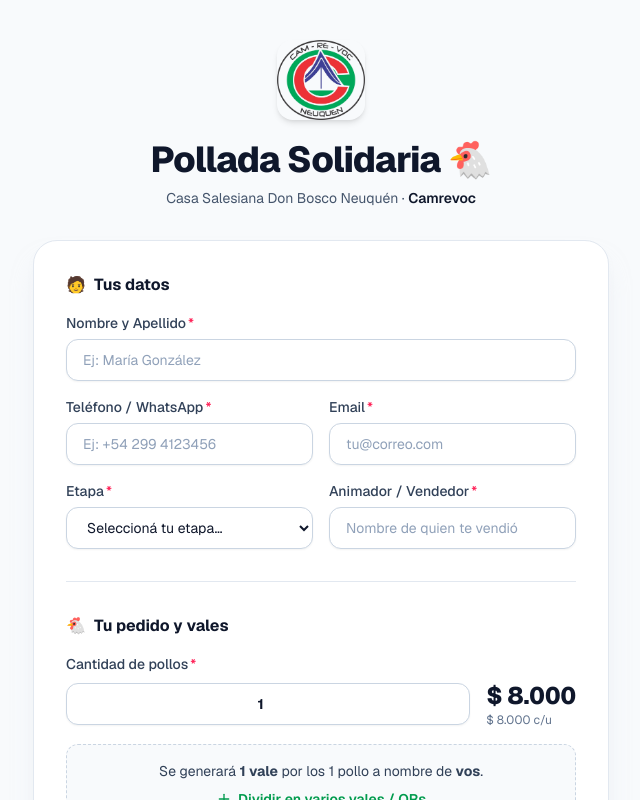
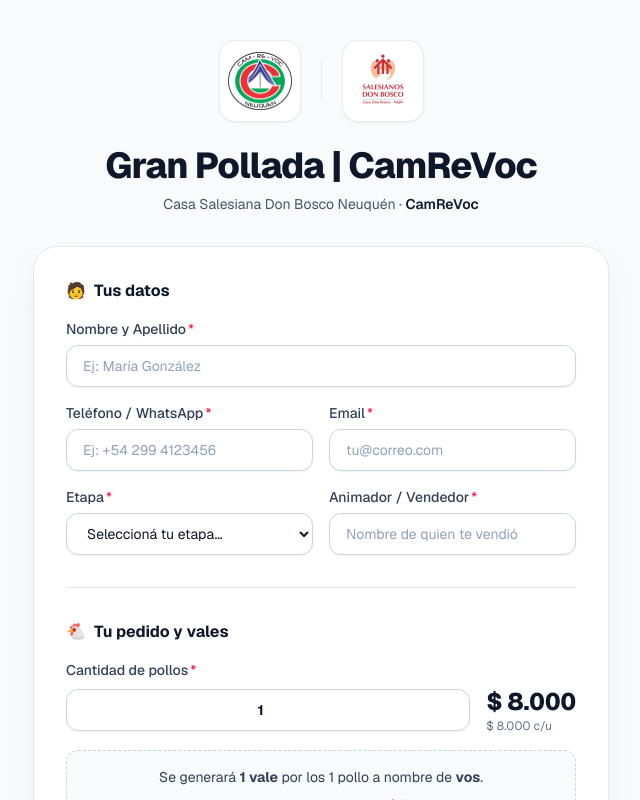
Before and after one commit to DLorangg/camrevoc-pollos, a Next.js app: page / in a window 1280 px wide. Shown: the top 800 px of the page, without its empty margins (319-959 px from the left). Built offline with nearby package versions, Linux system fonts and the light colour scheme.

Commit message:
Identidad en header y agregando logo salesianos

```diff
--- a/src/app/layout.tsx
+++ b/src/app/layout.tsx
@@ -13,7 +13,7 @@
 });
 
 export const metadata: Metadata = {
-  title: "Pollada Solidaria | Camrevoc - Don Bosco Neuquén",
+  title: "Gran Pollada | CamReVoc",
   description:
     "Reservá tus pollos para la pollada solidaria de Camrevoc. Casa Salesiana Don Bosco Neuquén.",
   icons: {
--- a/src/app/page.tsx
+++ b/src/app/page.tsx
@@ -6,22 +6,39 @@
     <div className="min-h-screen bg-slate-50 px-4 py-10 sm:px-6">
       {/* Header */}
       <header className="mx-auto mb-8 max-w-xl text-center">
-        <div className="mb-5 flex justify-center">
-          <Image
-            src="/logo.png"
-            alt="Logo Camrevoc · Casa Salesiana Don Bosco Neuquén"
-            width={88}
-            height={88}
-            className="rounded-2xl shadow-md"
-            priority
-          />
+        {/* Logos emparejados armónicamente */}
+        <div className="mb-6 flex items-center justify-center gap-3 sm:gap-5">
+          <div className="flex items-center justify-center rounded-2xl border border-slate-200/80 bg-white p-2 shadow-xs">
+            <Image
+              src="/logo.png"
+              alt="Logo CamReVoc · Casa Salesiana Don Bosco Neuquén"
+              width={64}
+              height={64}
+              className="h-14 w-14 object-contain rounded-xl sm:h-16 sm:w-16"
+              priority
+            />
+          </div>
+
+          <div className="h-10 w-px bg-slate-200" aria-hidden="true" />
+
+          <div className="flex items-center justify-center rounded-2xl border border-slate-200/80 bg-white p-2 shadow-xs">
+            <Image
+              src="/salesianos.png"
+              alt="Logo Salesianos Don Bosco · Casa Don Bosco Neuquén"
+              width={64}
+              height={64}
+              className="h-14 w-14 object-contain rounded-xl sm:h-16 sm:w-16"
+              priority
+            />
+          </div>
         </div>
+
         <h1 className="text-3xl font-extrabold tracking-tight text-slate-900 sm:text-4xl">
-          Pollada Solidaria 🐔
+          Gran Pollada | CamReVoc
         </h1>
         <p className="mt-2 text-sm text-slate-600">
           Casa Salesiana Don Bosco Neuquén ·{" "}
-          <strong className="font-semibold text-slate-900">Camrevoc</strong>
+          <strong className="font-semibold text-slate-900">CamReVoc</strong>
         </p>
       </header>
 
--- a/src/app/vale/[codigo]/page.tsx
+++ b/src/app/vale/[codigo]/page.tsx
@@ -14,8 +14,8 @@
 export async function generateMetadata({ params }: Props): Promise<Metadata> {
   const { codigo } = await params;
   return {
-    title: `Vale ${codigo} | Pollada Solidaria · Camrevoc`,
-    description: `Vale digital para retiro de pollos de Camrevoc. Código: ${codigo}`,
+    title: `Vale ${codigo} | Gran Pollada · CamReVoc`,
+    description: `Vale digital para retiro de pollos de CamReVoc. Código: ${codigo}`,
     icons: {
       icon: "/logo.png",
       apple: "/logo.png",
```
Also changed, not shown: public/salesianos.png (added).
